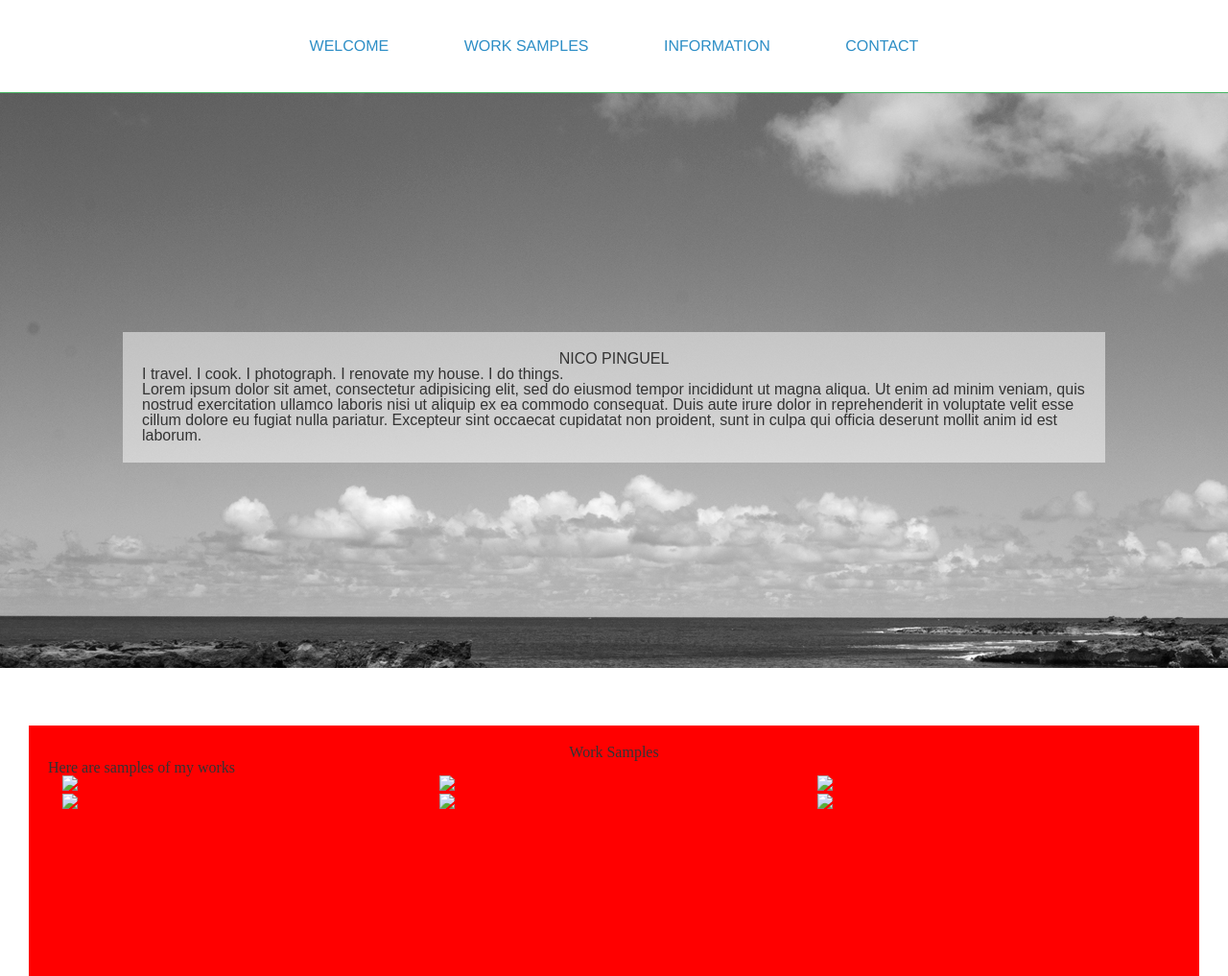
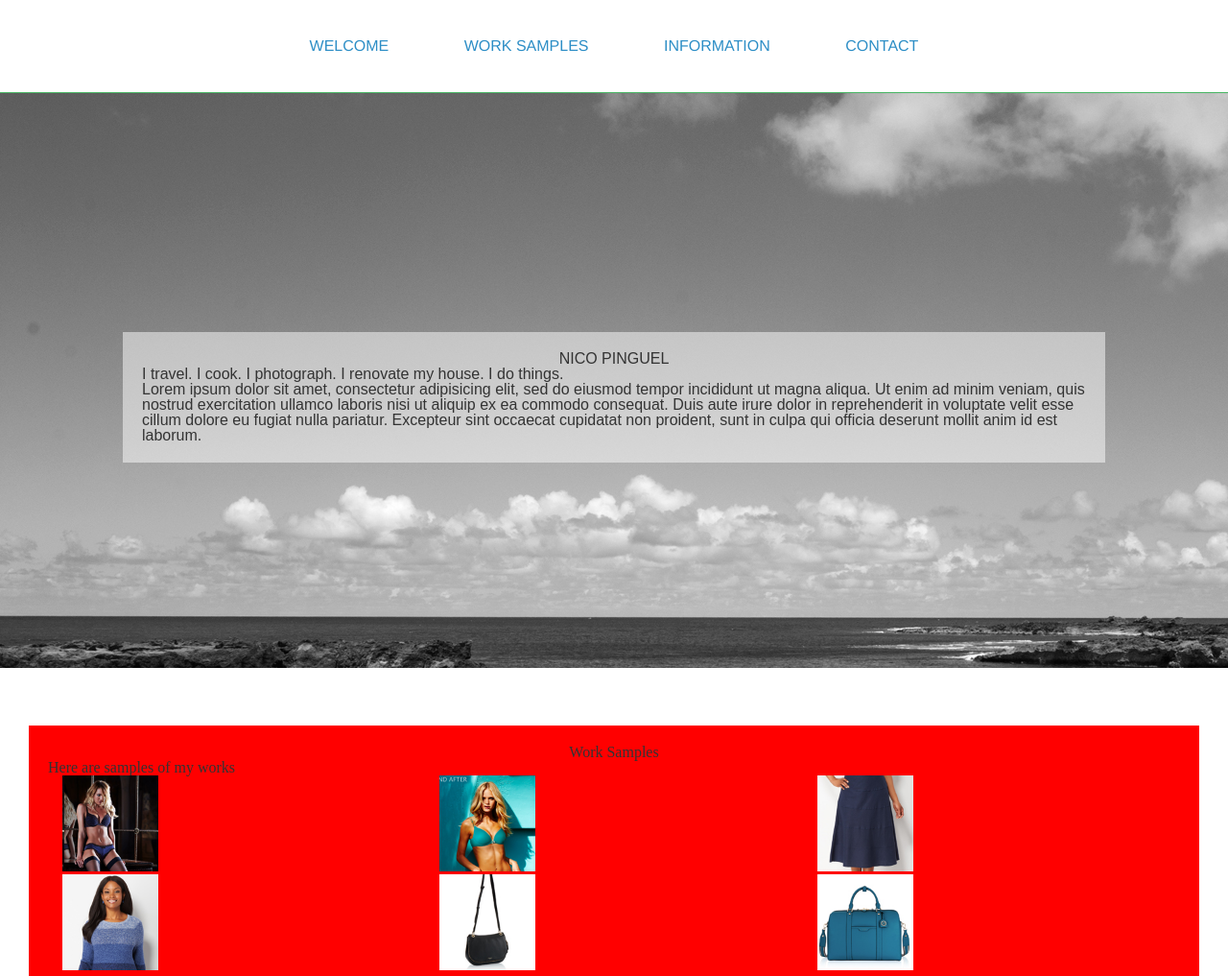
Before and after one commit to nic0mp/nico-mp, a plain HTML site: page index.html in a window 1280 px wide. Shown: the top 1017 px of the page at 96% size. Drawn offline with nearby package versions, Linux system fonts and the light colour scheme.

```diff
--- a/index.html
+++ b/index.html
@@ -60,27 +60,27 @@
 			<div class="row">
 
 				<div class="col-md-4">
-					<img class="img-scaled" src="images/IMG_001.jpg">
+					<img class="img-scaled" src="images/150afterbpu.jpg">
 				</div>
 
 				<div class="col-md-4">
-					<img class="img-scaled img-special" src="images/IMG_002.jpg">
+					<img class="img-scaled " src="images/150afterfloral.jpg">
 				</div>
 
 				<div class="col-md-4">
-					<img class="img-scaled" src="images/IMG_006.jpg">
+					<img class="img-scaled" src="images/150cbx1.jpg">
 				</div>
 
 				<div class="col-md-4">
-					<img class="img-scaled" src="images/IMG_007.jpg">
+					<img class="img-scaled" src="images/150cbx3.jpg">
 				</div>
 
 				<div class="col-md-4">
-					<img class="img-scaled" src="images/IMG_014.jpg">
+					<img class="img-scaled" src="images/150hb1.jpg">
 				</div>
 
 				<div class="col-md-4">
-					<img class="img-scaled" src="images/IMG_010.jpg">
+					<img class="img-scaled" src="images/150hb2.jpg">
 				</div>
 
 			</div>
--- a/stylesheets/main.css
+++ b/stylesheets/main.css
@@ -79,6 +79,15 @@ section {
 
 }
 
+.img-scaled {
+	/*display: inline-block;*/
+	width: 100%;
+	max-width: 100px;
+	max-height: 100px;
+	/*border: 1px solid black;*/
+	/*margin-bottom: 15px;*/
+}
+
 .psection {
 	margin-top: 60px;
 	background-color: red;
```
Also changed, not shown: images/150afterbpu.jpg (added), images/150afterfloral.jpg (added), images/150cbx1.jpg (added), images/150cbx3.jpg (added), images/150hb1.jpg (added), images/150hb2.jpg (added), images/150hb3.jpg (added), images/150mau1.jpg (added), images/150mau2.jpg (added), images/150mau3.jpg (added), 1 other file.
